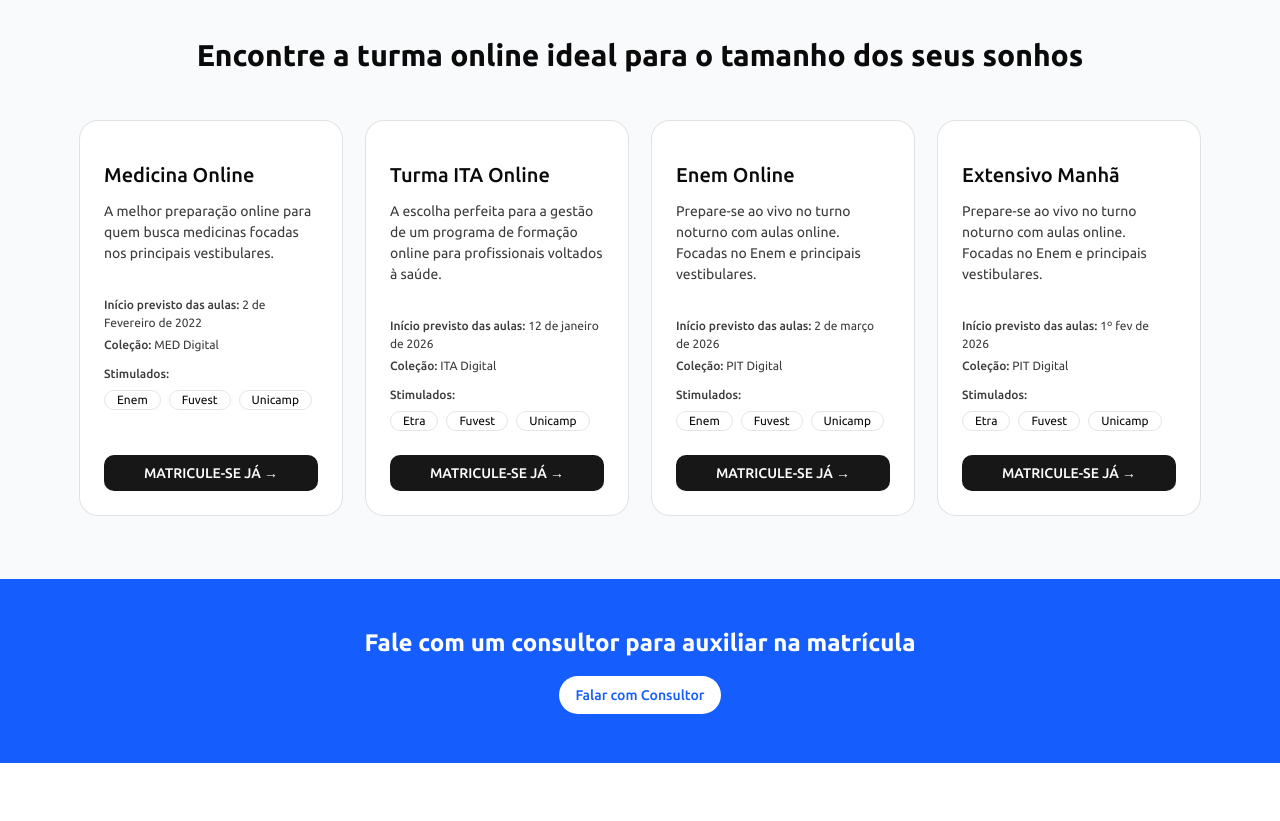
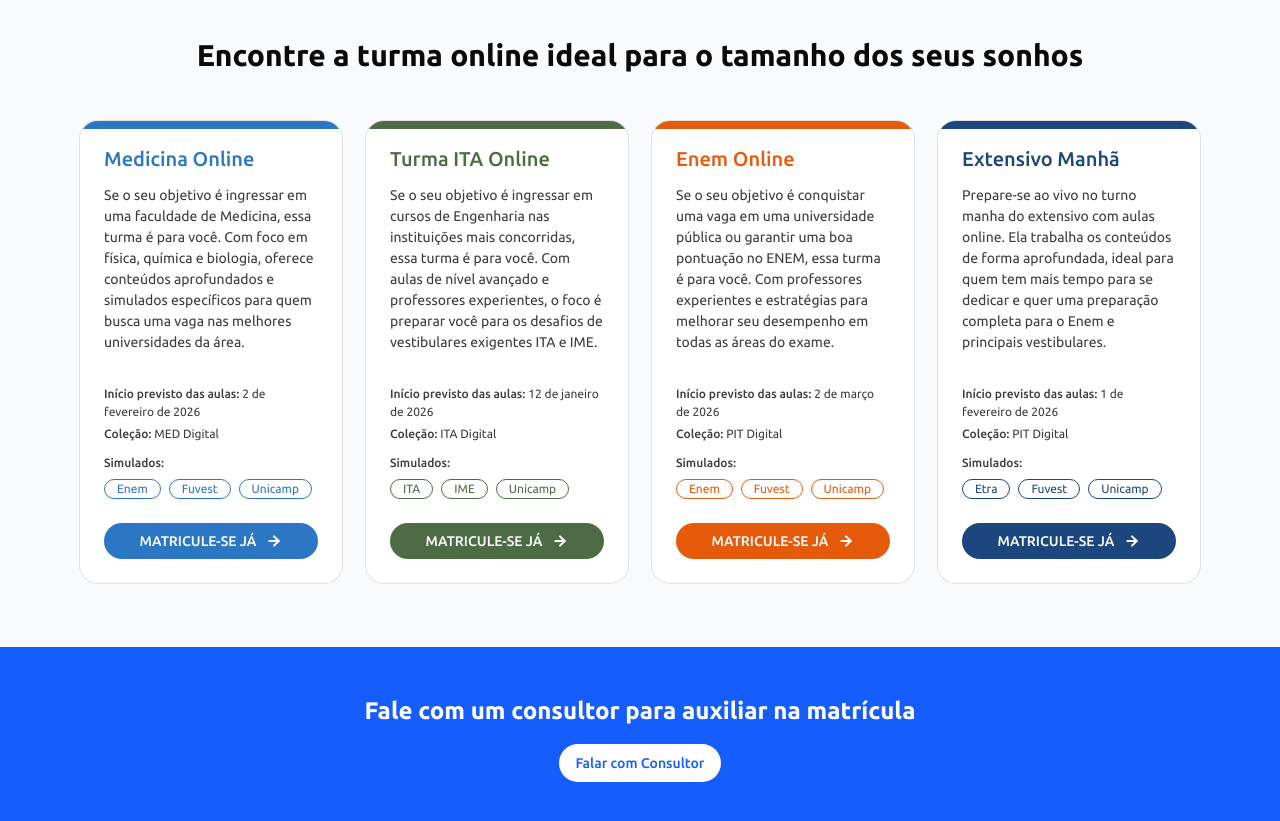
Before and after one commit to yaslopesyweb/demo-pv, a Next.js app: page / in a window 1280 px wide. Shown: the part 820-1641 px from the top of the page. Before the commit the page ends 1583 px from the top, so only its background shows below. Built offline with nearby package versions, Linux system fonts and the light colour scheme.

Commit message:
melhorando estilização dos cards

```diff
--- a/src/app/page.tsx
+++ b/src/app/page.tsx
@@ -69,31 +69,35 @@ export default function Home() {
           <div className="grid md:grid-cols-2 lg:grid-cols-4 gap-6">
             <CursoCard
               titulo="Medicina Online"
-              descricao="A melhor preparação online para quem busca medicinas focadas nos principais vestibulares."
-              inicio="2 de Fevereiro de 2022"
+              descricao="Se o seu objetivo é ingressar em uma faculdade de Medicina, essa turma é para você. Com foco em física, química e biologia, oferece conteúdos aprofundados e simulados específicos para quem busca uma vaga nas melhores universidades da área."
+              inicio="2 de fevereiro de 2026"
               colecao="MED Digital"
               badges={["Enem", "Fuvest", "Unicamp"]}
+              cor="#2C77C4" // Azul medicina
             />
             <CursoCard
               titulo="Turma ITA Online"
-              descricao="A escolha perfeita para a gestão de um programa de formação online para profissionais voltados à saúde."
+              descricao="Se o seu objetivo é ingressar em cursos de Engenharia nas instituições mais concorridas, essa turma é para você. Com aulas de nível avançado e professores experientes, o foco é preparar você para os desafios de vestibulares exigentes ITA e IME."
               inicio="12 de janeiro de 2026"
               colecao="ITA Digital"
-              badges={["Etra", "Fuvest", "Unicamp"]}
+              badges={["ITA", "IME", "Unicamp"]}
+              cor="#4D6C45" // Verde ITA
             />
             <CursoCard
               titulo="Enem Online"
-              descricao="Prepare-se ao vivo no turno noturno com aulas online. Focadas no Enem e principais vestibulares."
+              descricao="Se o seu objetivo é conquistar uma vaga em uma universidade pública ou garantir uma boa pontuação no ENEM, essa turma é para você. Com professores experientes e estratégias para melhorar seu desempenho em todas as áreas do exame."
               inicio="2 de março de 2026"
               colecao="PIT Digital"
               badges={["Enem", "Fuvest", "Unicamp"]}
+              cor="#E65B0B" // Laranja Enem
             />
             <CursoCard
               titulo="Extensivo Manhã"
-              descricao="Prepare-se ao vivo no turno noturno com aulas online. Focadas no Enem e principais vestibulares."
-              inicio="1º fev de 2026"
+              descricao="Prepare-se ao vivo no turno manha do extensivo com aulas online. Ela trabalha os conteúdos de forma aprofundada, ideal para quem tem mais tempo para se dedicar e quer uma preparação completa para o Enem e principais vestibulares."
+              inicio="1 de fevereiro de 2026"
               colecao="PIT Digital"
               badges={["Etra", "Fuvest", "Unicamp"]}
+              cor="#1C467E" // Azul escuro Extensivo
             />
           </div>
         </div>
--- a/src/components/curso-card.tsx
+++ b/src/components/curso-card.tsx
@@ -1,6 +1,7 @@
 import { Button } from "@/components/ui/button";
 import { Card, CardContent, CardFooter, CardHeader, CardTitle } from "@/components/ui/card";
 import { Badge } from "@/components/ui/badge";
+import { ArrowLeftIcon, ArrowRight } from "lucide-react";
 
 interface CursoCardProps {
   titulo: string;
@@ -12,16 +13,14 @@ interface CursoCardProps {
 }
 
 export function CursoCard({ titulo, descricao, inicio, colecao, badges, cor }: CursoCardProps) {
-  const primaryColor = "rgb(204, 64, 20)";
-
   return (
     <Card className="h-full flex flex-col hover:shadow-lg transition-shadow rounded-2xl overflow-hidden border-gray-200 relative">
       <div
-        className="absolute top-0 left-0 right-0 h-0.5"
+        className="absolute top-0 left-0 right-0 h-2"
         style={{backgroundColor: cor}}
       />
 
-      <CardHeader className="pb-2 pt-4">
+      <CardHeader className="pb-2">
         <CardTitle
           className="text-xl"
           style={{
@@ -43,7 +42,7 @@ export function CursoCard({ titulo, descricao, inicio, colecao, badges, cor }: C
           {descricao}
         </p>
       </CardHeader>
-      <CardContent className="flex-grow space-y-3">
+      <CardContent className="grow space-y-3">
         <div>
           <p
             className="text-xs"
@@ -75,7 +74,7 @@ export function CursoCard({ titulo, descricao, inicio, colecao, badges, cor }: C
               color: 'rgb(60, 60, 60)'
             }}
           >
-            Stimulados:
+            Simulados:
           </p>
           <div className="flex flex-wrap gap-2">
             {badges.map((badge, index) => (
@@ -98,14 +97,15 @@ export function CursoCard({ titulo, descricao, inicio, colecao, badges, cor }: C
       </CardContent>
       <CardFooter>
         <Button
-          className="w-full text-white font-medium py-2 text-sm rounded-lg hover:opacity-90 transition-opacity"
+          className="w-full text-white font-medium py-2 text-sm rounded-3xl hover:opacity-90 transition-opacity flex items-center justify-center"
           style={{
             fontFamily: 'Ubuntu, sans-serif',
             backgroundColor: cor,
             border: 'none'
           }}
         >
-          MATRICULE-SE JÁ →
+          MATRICULE-SE JÁ
+          <ArrowRight className="ml-1 h-4 w-4" strokeWidth={3} />
         </Button>
       </CardFooter>
     </Card>
```
